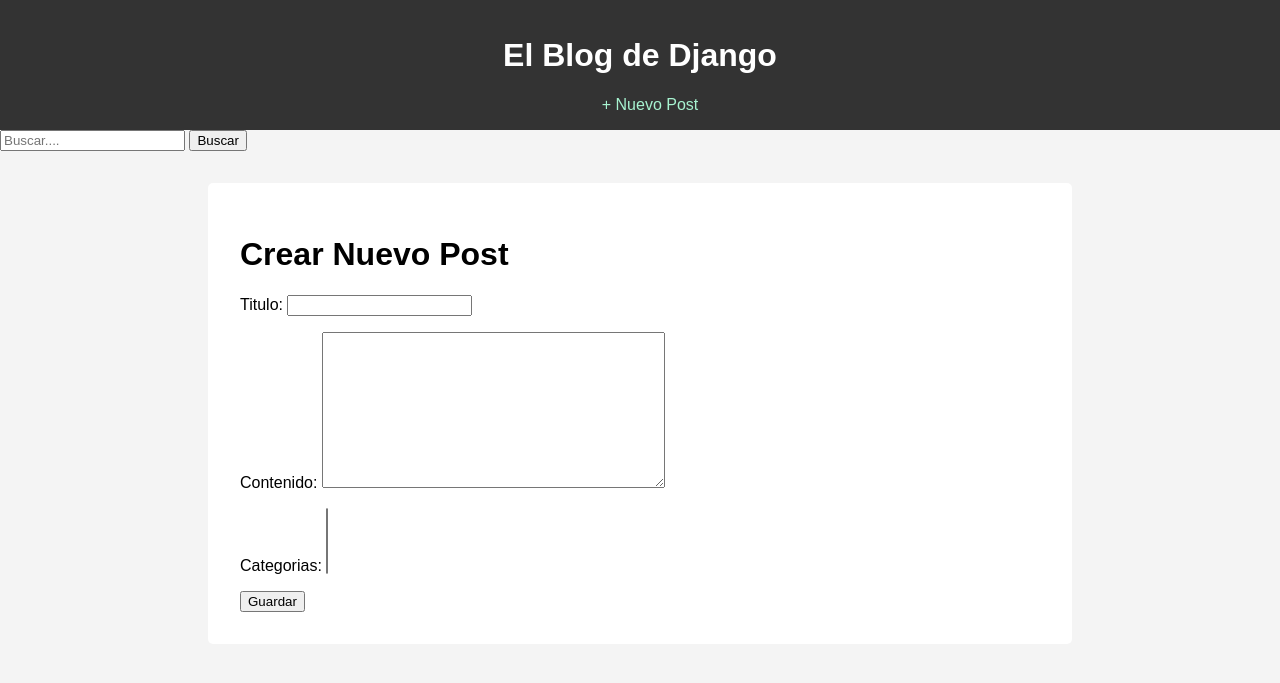
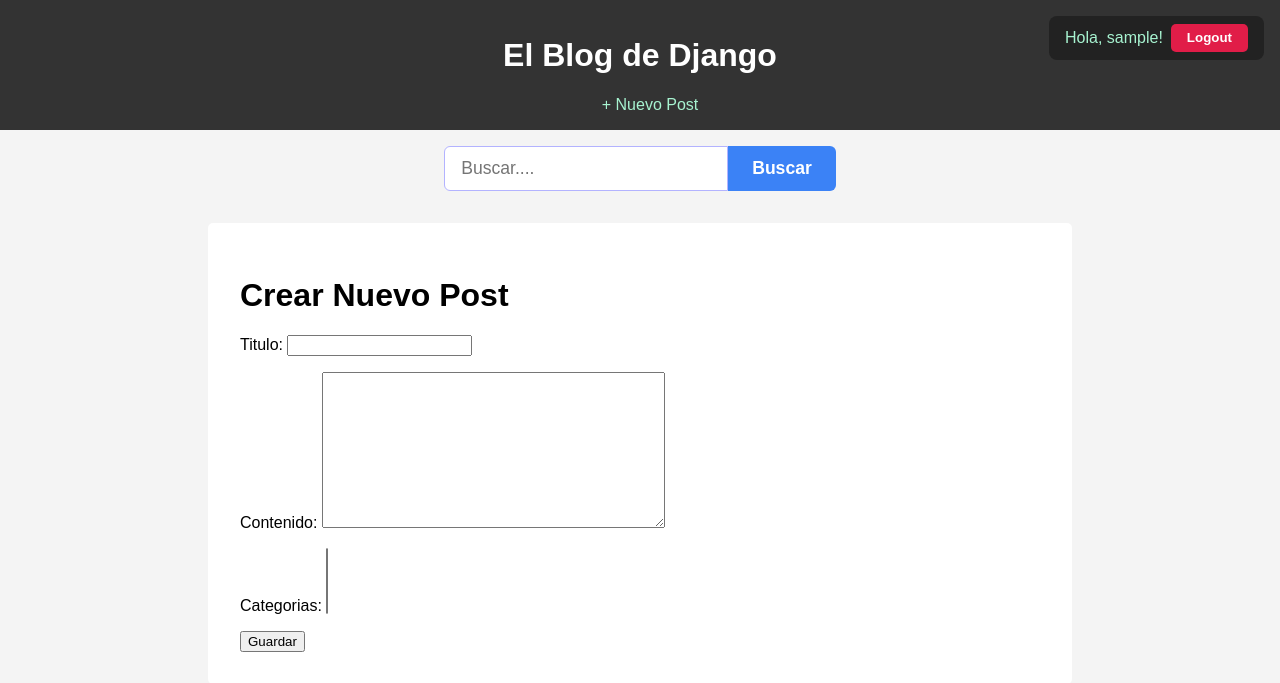
Before and after one commit to deyby01/blog-usuarios, a Django app: page /post/nuevo/ in a window 1280 px wide. Shown: the top 683 px of the page. Run offline with Django 5.2, Linux system fonts and the light colour scheme; the visitor is signed in with stand-in values (Sample User, id 1); data that the repository does not hold is empty.

Commit message:
Se agrega el filtrado por busqueda en views y se mejora la presentacion de la barra de busqueda, al igual que con los botones de inicio y cierre de sesion

```diff
--- a/blog/views.py
+++ b/blog/views.py
@@ -5,6 +5,7 @@ from django.contrib.auth.mixins import LoginRequiredMixin
 from .forms import PostForm, ComentarioForm
 from django.urls import reverse_lazy
 from django.utils.text import slugify
+from django.db.models import Q
 
 # Create your views here.
 # Reutilizamos las clases de vistas genericas para tener un codigo mas limpio
@@ -22,8 +23,14 @@ class PostListView(ListView):
     context_object_name = 'posts'
 
     def get_queryset(self):
-        return Post.objects.filter(estado='PUBLISHED')
-
+        query = self.request.GET.get('q') # Obtenemos el parametro de busqueda 'q' de la URL
+        queryset = Post.objects.filter(estado='PUBLISHED')  # Filtramos por estado 'PUBLISHED'
+        if query:
+            queryset = queryset.filter(
+                Q(titulo__icontains=query) |
+                Q(contenido__icontains=query)
+            )
+        return queryset
 
 class PostDetailView(DetailView):
     """
--- a/templates/base.html
+++ b/templates/base.html
@@ -12,6 +12,31 @@
         .post-entry { border-bottom: 1px solid #eee; padding-bottom: 1rem; margin-bottom: 1rem; }
         .post-entry:last-child { border-bottom: none; }
         .post-meta { font-size: 0.9em; color: #666; }
+        /* Estilos para el formulario de búsqueda */
+        .search-form input[type="text"] {
+            padding: 0.7rem 1rem;
+            font-size: 1.1rem;
+            border: 1px solid #b3b3ff;
+            border-radius: 6px 0 0 6px;
+            outline: none;
+            width: 250px;
+        }
+
+        .search-form button {
+            padding: 0.7rem 1.5rem;
+            font-size: 1.1rem;
+            background: #3b82f6;
+            color: white;
+            border: none;
+            border-radius: 0 6px 6px 0;
+            cursor: pointer;
+            font-weight: bold;
+            transition: background 0.2s;
+        }
+
+        .search-form button:hover {
+            background: #2563eb;
+        }
     </style>
 </head>
 <body>
@@ -19,6 +44,26 @@
     <header>
         {#Mostramos el titulo y lo vinculamos al link de todos los post para que cuando den click vallan al inicio#}
         <h1><a href="{% url 'blog:post_list' %}">El Blog de Django</a></h1>
+        {#Creamos el boton de iniciar o cerrar sesion en la parte derecha arriba segun el usuario, si esta logeado o no#}
+        <nav class='logout-login' style="position: absolute; top:0; right: 0; padding: 1rem;">
+            {% if user.is_authenticated %}
+                {#Si el usuario esta logeado mostramos su nombre y un boton de logout#}
+                <form method='POST' action="{% url 'logout' %}" style="display: flex; align-items: center; gap: 0.5rem; background: #222; padding: 0.5rem 1rem; border-radius: 8px;">
+                    {% csrf_token %}
+                    <span style="color: #a7f3d0; font-size: 1rem;">Hola, {{ user.username }}!</span>
+                    <button type='submit' style="background: #e11d48; color: white; border: none; padding: 0.4rem 1rem; border-radius: 5px; cursor: pointer; font-weight: bold;">
+                        Logout
+                    </button>
+                </form>
+            {% else %}
+                <form style="display: flex; align-items: center; gap: 0.5rem; background: #222; padding: 0.5rem 1rem; border-radius: 8px;">
+                    <span style="color: #a7f3d0;">Hola, Invitado!</span>
+                    <a href="{% url 'login' %}?next={{ request.path }}" style="background: #059669; color: white; padding: 0.4rem 1rem; border-radius: 5px; text-decoration: none; font-weight: bold;">
+                        Iniciar Sesión
+                    </a>
+                </form>
+            {% endif %}
+        </nav>
         {#Si un usuario no esta autenticado o logeado no podra crear posts#}
         {% if user.is_authenticated %}
             {#el boton crear post esta vinculado a la plantilla de crear entonces al darle click sera enviado a la pagina de crear#}
@@ -26,11 +71,13 @@
         {% endif %}
     </header>
     {# Nuestro contenido principal va en la etiqueta main dentro de content ira el contenido que las otras plantillas implementaran#}
-    <nav>
-        <form method='GET' action="{% url 'blog:post_list' %}">
-                <input type="text" name='q' placeholder='Buscar....'>
-                <button type='submit'>Buscar</button>
-            </form>
+
+    <nav style="text-align: center; margin: 1rem 0;">
+        {# Este formulario permite buscar posts por titulo o contenido#}
+        <form method='GET' action="{% url 'blog:post_list' %}" class="search-form" style="display: inline-flex;">
+            <input type="text" name='q' placeholder='Buscar....'>
+            <button type='submit'>Buscar</button>
+        </form>
     </nav>
     <main class="container">
         {% block content %}
```
